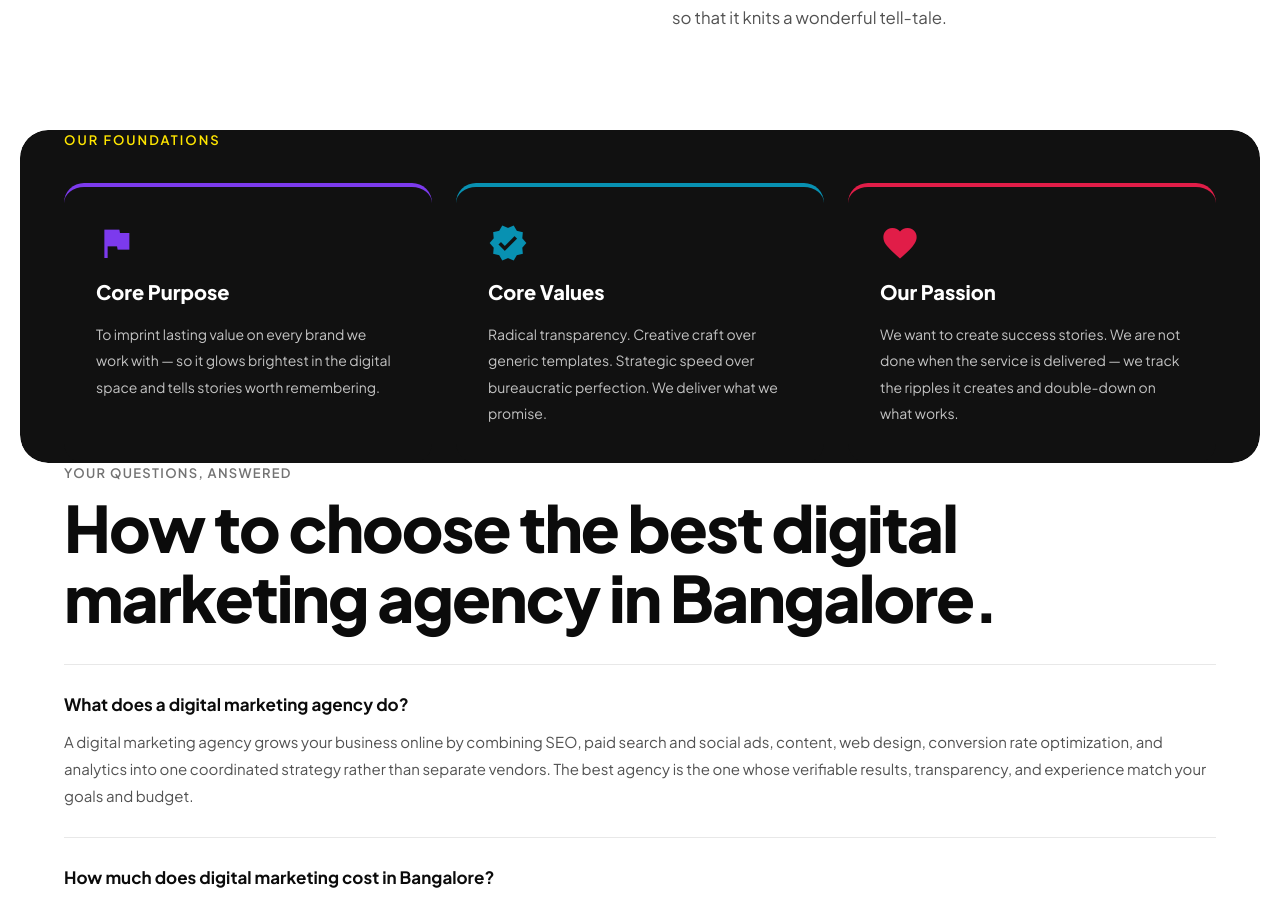
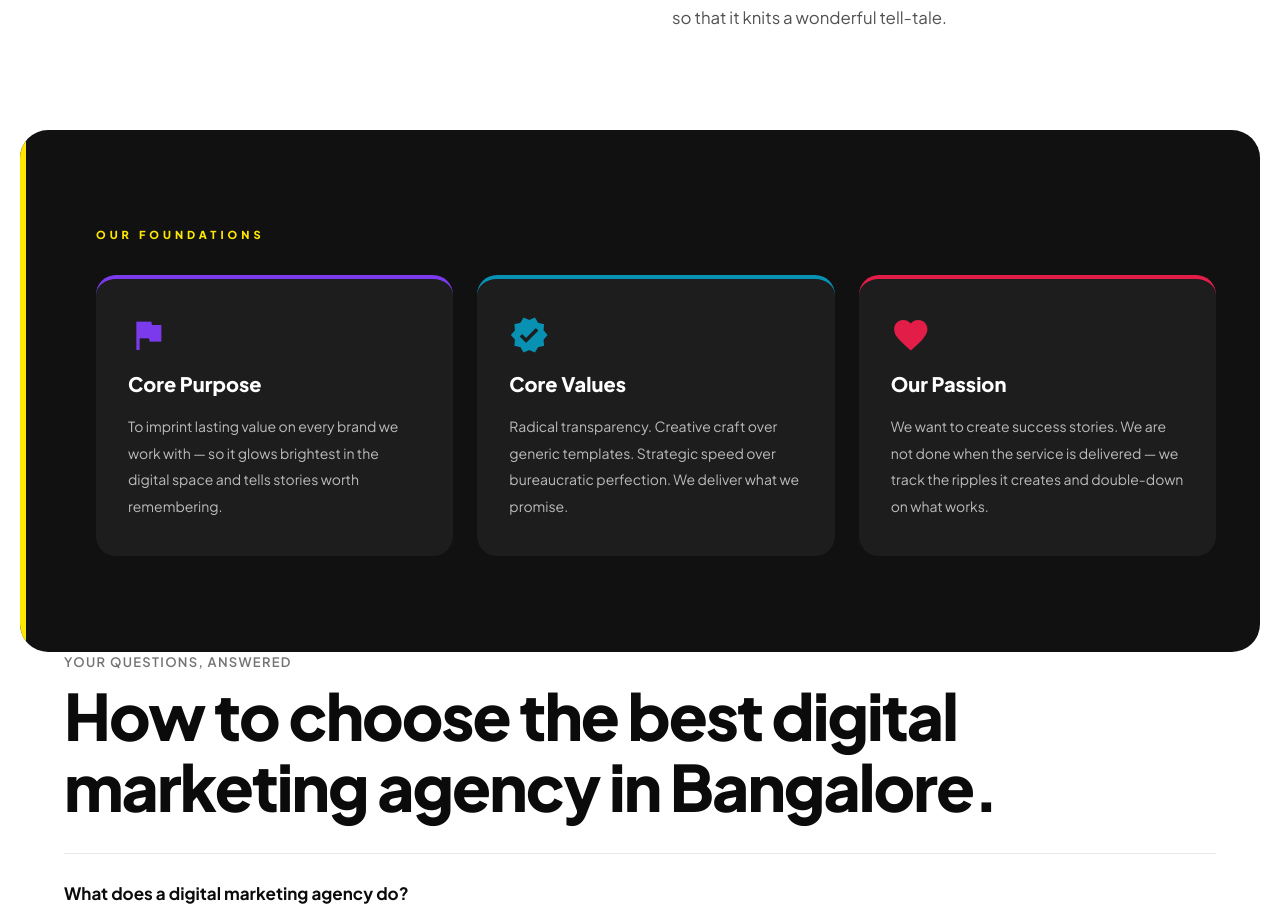
Before and after one commit to Murali000986/BASK_FINAL, a React (Vite) app in the folder frontend/: page /about in a window 1280 px wide. Shown: the part 1704-2610 px from the top of the page. Built offline with nearby package versions, Linux system fonts and the light colour scheme; no server answers.

Commit message:
fix: apply yellow-theme Why BASK style to About OUR FOUNDATIONS section

```diff
--- a/frontend/src/pages/About.jsx
+++ b/frontend/src/pages/About.jsx
@@ -70,20 +70,22 @@
       </div>
 
       {/* ── Core Purpose / Values / Passion ── */}
-      <div style={{ margin: '0 20px', borderRadius: 28, overflow: 'hidden' }} className="py-xl">
-        <div style={{ background: '#111', borderRadius: 28 }} className="py-xl">
-          <div className="container">
-            <p className="bask-text-small fw-600 mb-8" style={{ color: '#FFE600', letterSpacing: 2 }}>OUR FOUNDATIONS</p>
-            <div style={{ display: 'grid', gridTemplateColumns: 'repeat(auto-fit, minmax(260px, 1fr))', gap: 24, marginTop: 32 }}>
+      <div style={{ margin: '0 20px', borderRadius: 28 }} className="py-xl">
+        <div style={{ background: '#111', borderRadius: 28, overflow: 'hidden', position: 'relative' }}>
+          {/* Yellow accent stripe */}
+          <div style={{ position: 'absolute', top: 0, left: 0, width: 6, height: '100%', background: '#FFE600', borderRadius: '28px 0 0 28px' }} />
+          <div className="container" style={{ paddingLeft: 56, paddingTop: 96, paddingBottom: 96 }}>
+            <p style={{ fontSize: 11, fontWeight: 800, letterSpacing: 4, color: '#FFE600', marginBottom: 32 }}>OUR FOUNDATIONS</p>
+            <div style={{ display: 'grid', gridTemplateColumns: 'repeat(auto-fit, minmax(260px, 1fr))', gap: 24 }}>
               {[
                 { title: 'Core Purpose', icon: 'flag', accent: '#7c3aed', text: 'To imprint lasting value on every brand we work with — so it glows brightest in the digital space and tells stories worth remembering.' },
                 { title: 'Core Values', icon: 'verified', accent: '#0891b2', text: 'Radical transparency. Creative craft over generic templates. Strategic speed over bureaucratic perfection. We deliver what we promise.' },
                 { title: 'Our Passion', icon: 'favorite', accent: '#e11d48', text: 'We want to create success stories. We are not done when the service is delivered — we track the ripples it creates and double-down on what works.' },
               ].map(item => (
-                <div key={item.title} style={{ background: '#111', borderRadius: 20, padding: '36px 32px', minHeight: 240, display: 'flex', flexDirection: 'column', gap: 16, borderTop: `4px solid ${item.accent}` }}>
+                <div key={item.title} style={{ background: 'rgba(255,255,255,0.05)', borderRadius: 20, padding: '36px 32px', minHeight: 240, display: 'flex', flexDirection: 'column', gap: 16, borderTop: `4px solid ${item.accent}` }}>
                   <span className="material-icons" style={{ fontSize: 40, color: item.accent, display: 'block' }}>{item.icon}</span>
                   <h3 style={{ fontWeight: 800, fontSize: 20, margin: 0, color: '#fff' }}>{item.title}</h3>
-                  <p style={{ fontSize: 14, lineHeight: 1.9, color: 'rgba(255,255,255,0.75)', margin: 0 }}>{item.text}</p>
+                  <p style={{ fontSize: 14, lineHeight: 1.9, color: 'rgba(255,255,255,0.7)', margin: 0 }}>{item.text}</p>
                 </div>
               ))}
             </div>
```
